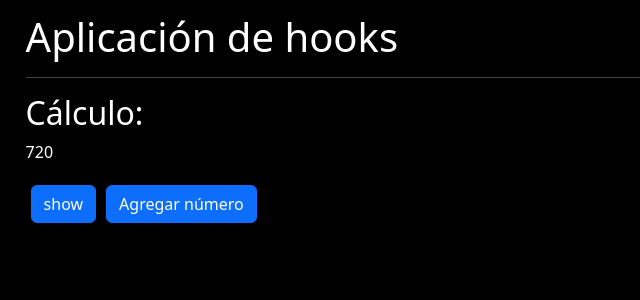
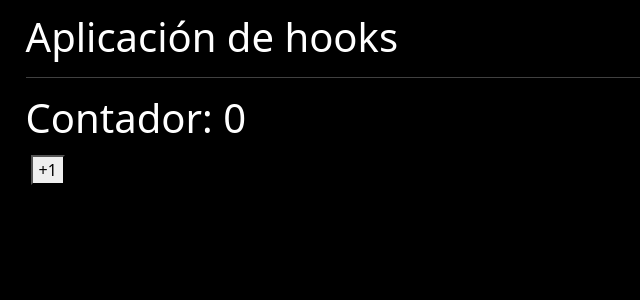
Before and after one commit to shadoblack/proyecto-de-vite-practico, a React (Vite) app: page / in a window 1280 px wide. Shown: the top 300 px of the page, without its empty margins (0-640 px from the left). Built offline with nearby package versions, Linux system fonts and the light colour scheme.

Commit message:
useCallback

```diff
--- a/src/assets/HooksApp.jsx
+++ b/src/assets/HooksApp.jsx
@@ -1,4 +1,5 @@
 import { CalculosPesados } from "../components/CalculosPesados"
+import { CallbackComponent } from "../components/CallbackComponent"
 import { FormularioComponent } from "../components/FormularioComponent"
 import { UsuariosComponent } from "../components/UsuariosComponent"
 
@@ -7,7 +8,7 @@
 <>
 <h1>Aplicación de hooks</h1>
 <hr/>
-<CalculosPesados></CalculosPesados>
+<CallbackComponent></CallbackComponent>
 </>
   )
 }
--- /dev/null
+++ b/src/components/CallbackComponent.jsx
@@ -0,0 +1,23 @@
+import { useState,useCallback } from "react"
+import { Incrementar } from "./Incrementar"
+
+export const CallbackComponent = () => {
+
+    const [counter, setCounter] = useState(0)
+
+    const incrementarPadre = useCallback(
+        (val) => {
+        setCounter(contador => contador + val)
+      }, []
+    )
+
+
+
+
+  return (
+<>
+<h1>Contador: {counter}</h1>
+<Incrementar incrementar={incrementarPadre}></Incrementar>
+</>
+    )
+}
--- /dev/null
+++ b/src/components/Incrementar.jsx
@@ -0,0 +1,11 @@
+import React from "react"
+
+export const Incrementar = React.memo(({incrementar}) => {
+
+    console.log('me estoy redibujando')
+
+  return (
+<button onClick={() =>incrementar(100)}>+1</button>
+ )
+}
+)
```
Also changed, not shown: src/components/ContadorComponent.jsx (line endings or trailing spaces).
